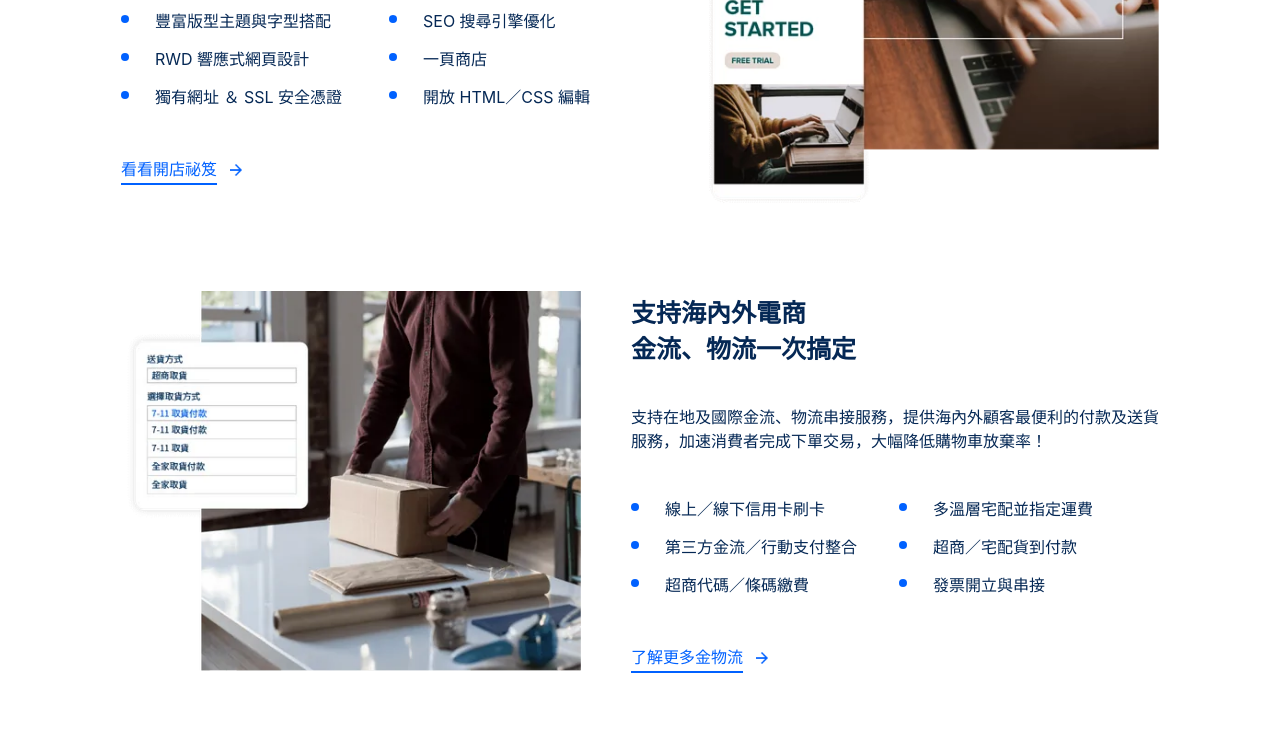
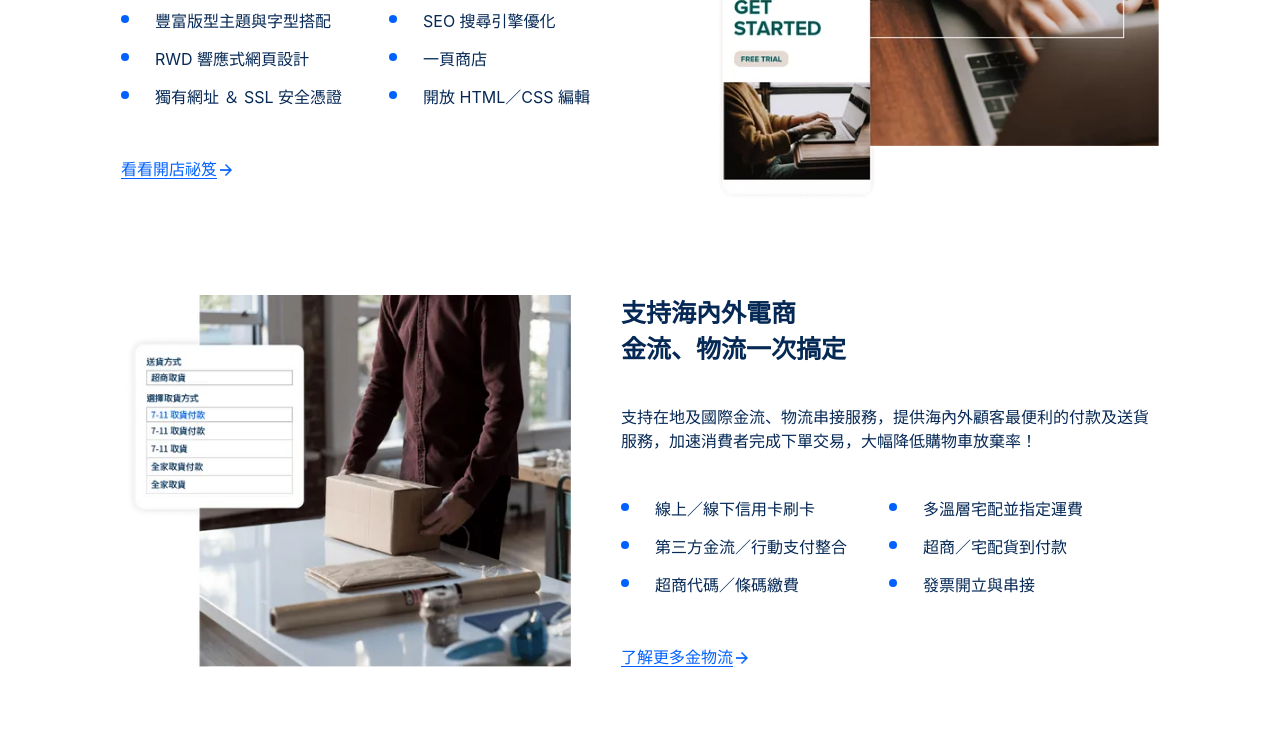
Before and after one commit to nicokanoya/nicokanoya.github.io, a plain HTML site: page 0606作業/ShopLine_try.html in a window 1280 px wide. Shown: the part 493-1237 px from the top of the page. Drawn offline with Linux system fonts and the light colour scheme.

Commit message:
0606作業0611改

```diff
--- a/0606作業/ShopLine_try.html
+++ b/0606作業/ShopLine_try.html
@@ -61,8 +61,8 @@
             flex-direction: row-reverse;
         }
 
-        .introduction_benefit .benefit_block img {
-            width: 460px;
+        .introduction_benefit .benefit_block .pic img {
+            width: 450px;
         }
 
         .introduction_benefit .benefit_block .txt {
@@ -102,18 +102,18 @@
 
         }
 
-        .introduction_benefit .benefit_block .txt a {
+        .introduction_benefit .benefit_block .txt .more a {
 
             text-decoration: underline #0061FF;
-            text-underline-offset: 8px;
-            text-decoration-thickness: 2px;
+            text-underline-offset: 3px;
+
             vertical-align: super;
             /*垂直對齊本文的上標位置*/
             margin-right: 10px;
 
         }
 
-        .introduction_benefit .benefit_block .txt a span {
+        .introduction_benefit .benefit_block .txt .more a span {
             color: #0061FF;
 
         }
@@ -124,7 +124,7 @@
             vertical-align: bottom;
 
         }
-        .introduction_benefit .benefit_block .txt .more:hover img{
+        .introduction_benefit .benefit_block .txt .more a:hover img{
             transition:0.5s ease;
             transform: translate(5px);
         }
@@ -199,7 +199,7 @@
                         <li>獨有網址 ＆ SSL 安全憑證</li>
                         <li>開放 HTML／CSS 編輯</li>
                     </ul>
-                    <div class="more"><a href="#"><span>看看開店祕笈</span></a><a href="#"><img src="./icon/arrow.png" alt=""></a></div>
+                    <div class="more"><a href="#"><span>看看開店祕笈</span><img src="./icon/arrow.png" alt=""></a></div>
                 </div>
             </div>
             <div class="benefit_block">
@@ -216,7 +216,7 @@
                         <li>超商代碼／條碼繳費</li>
                         <li>發票開立與串接</li>
                     </ul>
-                    <div class="more"><a href="#"><span>了解更多金物流</span></a><a href="#"><img src="./icon/arrow.png" alt=""></a></div>
+                    <div class="more"><a href="#"><span>了解更多金物流</span><img src="./icon/arrow.png" alt=""></a></div>
                 </div>
             </div>
             <div class="benefit_block">
@@ -233,7 +233,7 @@
                         <li>會員分級／點數／購物金</li>
                         <li>FB／Google／LINE 廣告追蹤</li>
                     </ul>
-                    <div class="more"><a href="#"><span>看更多優惠模組</span></a><a href="#"><img src="./icon/arrow.png" alt=""></a></div>
+                    <div class="more"><a href="#"><span>看更多優惠模組</span><img src="./icon/arrow.png" alt=""></a></div>
                 </div>
             </div>
             <div class="benefit_block">
@@ -250,7 +250,7 @@
                         <li>自訂聊天機器人腳本</li>
                         <li>訊息整合中心</li>
                     </ul>
-                    <div class="more"><a href="#"><span>看更多社群購物功能</span></a><a href="#"><img src="./icon/arrow.png" alt=""></a></div>
+                    <div class="more"><a href="#"><span>看更多社群購物功能</span><img src="./icon/arrow.png" alt=""></a></div>
                 </div>
             </div>
             <div class="benefit_block">
@@ -267,7 +267,7 @@
                         <li>門市快速集客工具</li>
                         <li>Smart OMO 會員導購工具</li>
                     </ul>
-                    <div class="more"><a href="#"><span>了解更多全通路整合</span></a><a href="#"><img src="./icon/arrow.png" alt=""></a></div>
+                    <div class="more"><a href="#"><span>了解更多全通路整合</span><img src="./icon/arrow.png" alt=""></a></div>
                 </div>
             </div>
         </div>
```
